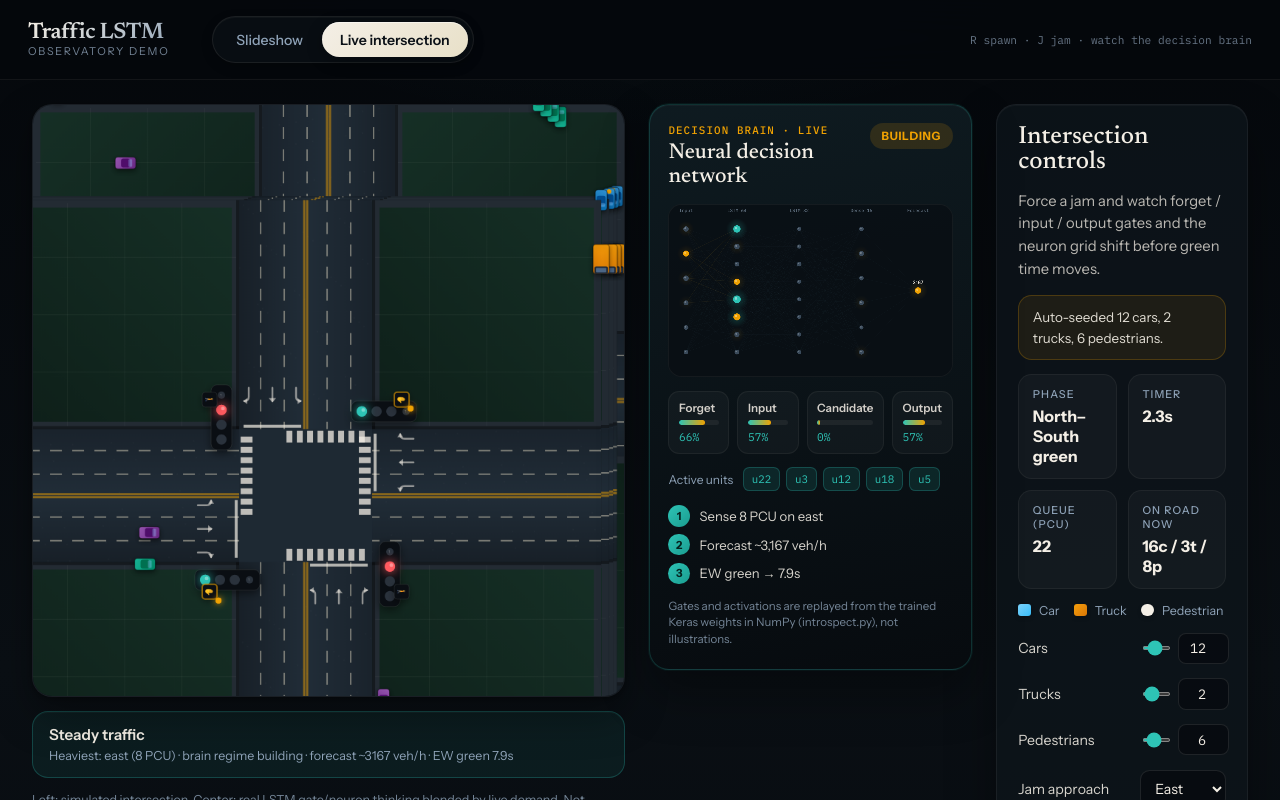
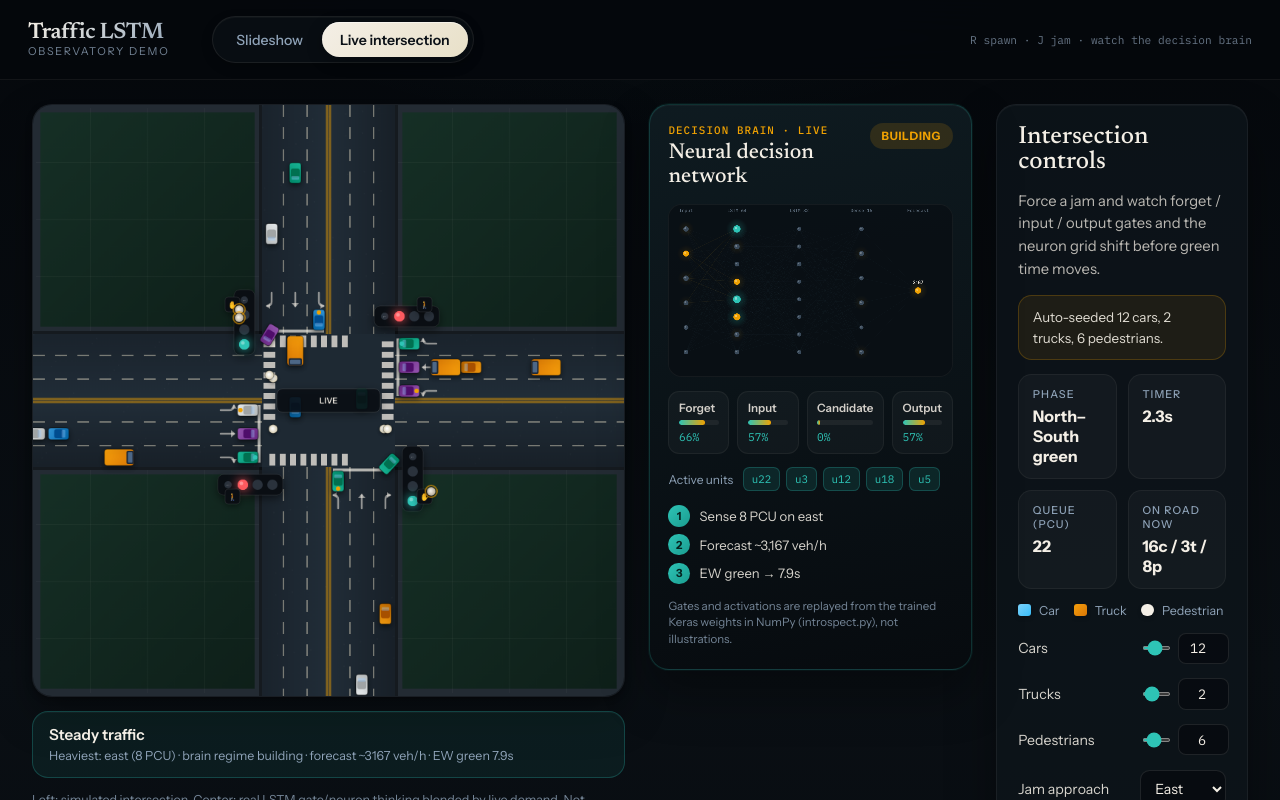
Before and after one commit to GirardRaphael/lstm, a React (Vite) app in the folder presentation/: page / in a window 1280 px wide. Both pictures are taken after a click on the button "Live intersection". Shown: the top 800 px of the page. Built offline with nearby package versions, Linux system fonts and the light colour scheme.

Commit message:
Fix frozen intersection canvas from leaked 2D transforms
Balance canvas save/restore in vehicle drawing and reset the CTM each
paint so later frames stay in world space instead of stacking in a
car's local transform. Stop auto-pressing the crosswalk on tick 0.

```diff
--- a/presentation/src/App.css
+++ b/presentation/src/App.css
@@ -321,15 +321,18 @@ button.warn {
   gap: 0.85rem;
 }
 
+.intersection-frame {
+  max-height: calc(100vh - 8rem);
+}
+
 .intersection-canvas {
+  display: block;
   width: 100%;
   height: auto;
-  max-height: calc(100vh - 8rem);
   border-radius: 1.25rem;
   border: 1px solid rgba(244, 239, 230, 0.06);
   background: #0b1117;
   box-shadow: var(--shadow-card);
-  animation: rise 500ms ease both;
 }
 
 .sim-disclaimer {
--- a/presentation/src/IntersectionCanvas.tsx
+++ b/presentation/src/IntersectionCanvas.tsx
@@ -1,4 +1,4 @@
-import { useEffect, useRef } from 'react'
+import { useLayoutEffect, useRef } from 'react'
 import {
   type Approach,
   type Pedestrian,
@@ -566,14 +566,12 @@ function drawVehicle(ctx: CanvasRenderingContext2D, v: Vehicle) {
   ctx.translate(x, y)
   ctx.rotate(angle)
 
-  // Shadow
   ctx.save()
   ctx.shadowColor = 'rgba(0,0,0,0.45)'
   ctx.shadowBlur = 6
   ctx.shadowOffsetY = 3
 
   if (v.kind === 'truck') {
-    // Truck body
     const grad = ctx.createLinearGradient(-20, -11, 20, 11)
     grad.addColorStop(0, v.waiting ? '#b45309' : '#f59e0b')
     grad.addColorStop(1, v.waiting ? '#7c2d12' : '#d97706')
@@ -584,17 +582,14 @@ function drawVehicle(ctx: CanvasRenderingContext2D, v: Vehicle) {
     ctx.lineWidth = 1.2
     ctx.stroke()
     ctx.restore()
-    ctx.save()
-    // Cab
+
     ctx.fillStyle = '#1f2937'
     roundRect(ctx, 10, -9, 10, 18, 2)
     ctx.fill()
-    // Windshield
     ctx.fillStyle = 'rgba(147,197,253,0.4)'
     roundRect(ctx, 12, -7, 6, 14, 1)
     ctx.fill()
   } else {
-    // Car body
     const grad = ctx.createLinearGradient(-14, -8, 14, 8)
     grad.addColorStop(0, v.color)
     grad.addColorStop(1, shadeColor(v.color, -20))
@@ -605,18 +600,15 @@ function drawVehicle(ctx: CanvasRenderingContext2D, v: Vehicle) {
     ctx.lineWidth = 1.1
     ctx.stroke()
     ctx.restore()
-    ctx.save()
-    // Roof
+
     ctx.fillStyle = shadeColor(v.color, -30)
     roundRect(ctx, -6, -6, 12, 12, 3)
     ctx.fill()
-    // Windshield
     ctx.fillStyle = 'rgba(147,197,253,0.35)'
     roundRect(ctx, 4, -5, 5, 10, 1)
     ctx.fill()
   }
 
-  // Turn signal indicator
   if (v.waiting && v.intent !== 'straight') {
     ctx.fillStyle = v.intent === 'left' ? '#f0a202' : '#2ec4b6'
     ctx.beginPath()
@@ -717,6 +709,8 @@ function drawPedestrian(ctx: CanvasRenderingContext2D, p: Pedestrian) {
 }
 
 function paint(ctx: CanvasRenderingContext2D, state: SimState) {
+  ctx.setTransform(1, 0, 0, 1, 0, 0)
+  ctx.globalAlpha = 1
   drawRoad(ctx)
   drawLights(ctx, state)
 
@@ -772,7 +766,7 @@ type Props = {
 export function IntersectionCanvas({ state }: Props) {
   const ref = useRef<HTMLCanvasElement>(null)
 
-  useEffect(() => {
+  useLayoutEffect(() => {
     const canvas = ref.current
     if (!canvas) return
     const ctx = canvas.getContext('2d')
@@ -781,6 +775,7 @@ export function IntersectionCanvas({ state }: Props) {
   }, [state])
 
   return (
+    <div className="intersection-frame">
       <canvas
         ref={ref}
         width={SIZE}
@@ -788,5 +783,6 @@ export function IntersectionCanvas({ state }: Props) {
         className="intersection-canvas"
         aria-label="Two-dimensional traffic intersection simulation"
       />
+    </div>
   )
 }
--- a/presentation/src/simulation.ts
+++ b/presentation/src/simulation.ts
@@ -537,7 +537,7 @@ export function stepSimulation(state: SimState, dt: number, rng: () => number =
     }
     // A waiting pedestrian eventually presses the button — kept rare so the
     // all-walk phase stays an event rather than running every cycle.
-    if (p.waiting && state.tick % 600 === 0) {
+    if (p.waiting && state.tick > 0 && state.tick % 600 === 0) {
       if (p.approach === 'north' || p.approach === 'south') autoRequestEW = true
       else autoRequestNS = true
     }
```
Lines whose indentation alone changed are shown as unchanged.
